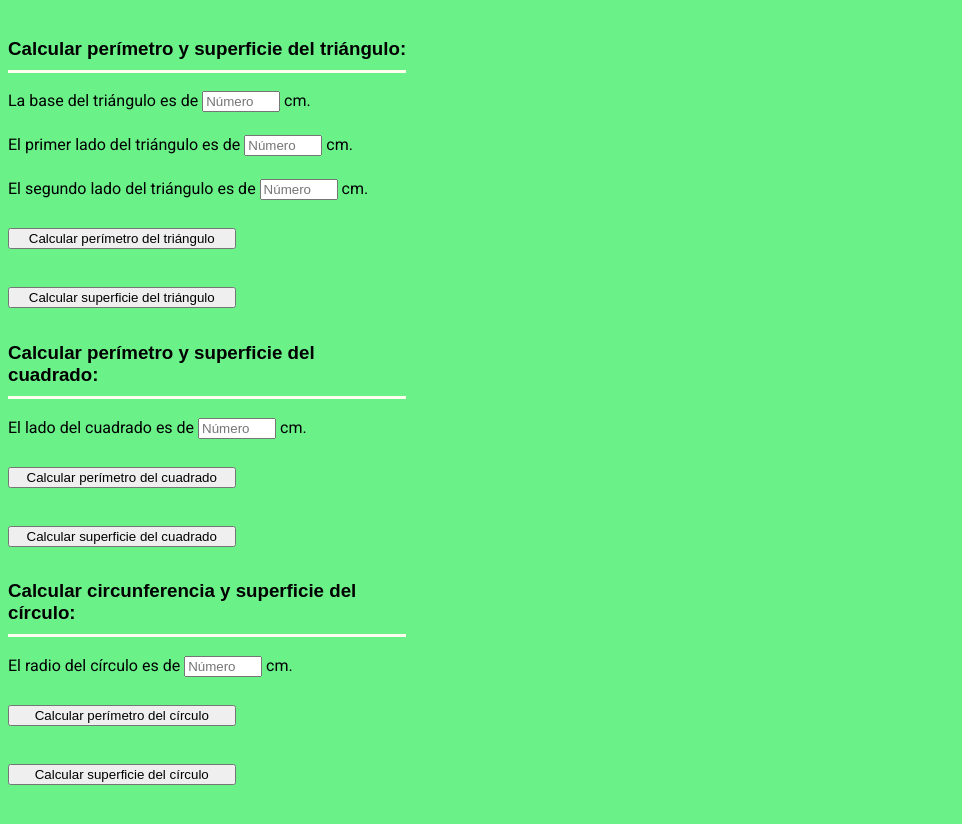
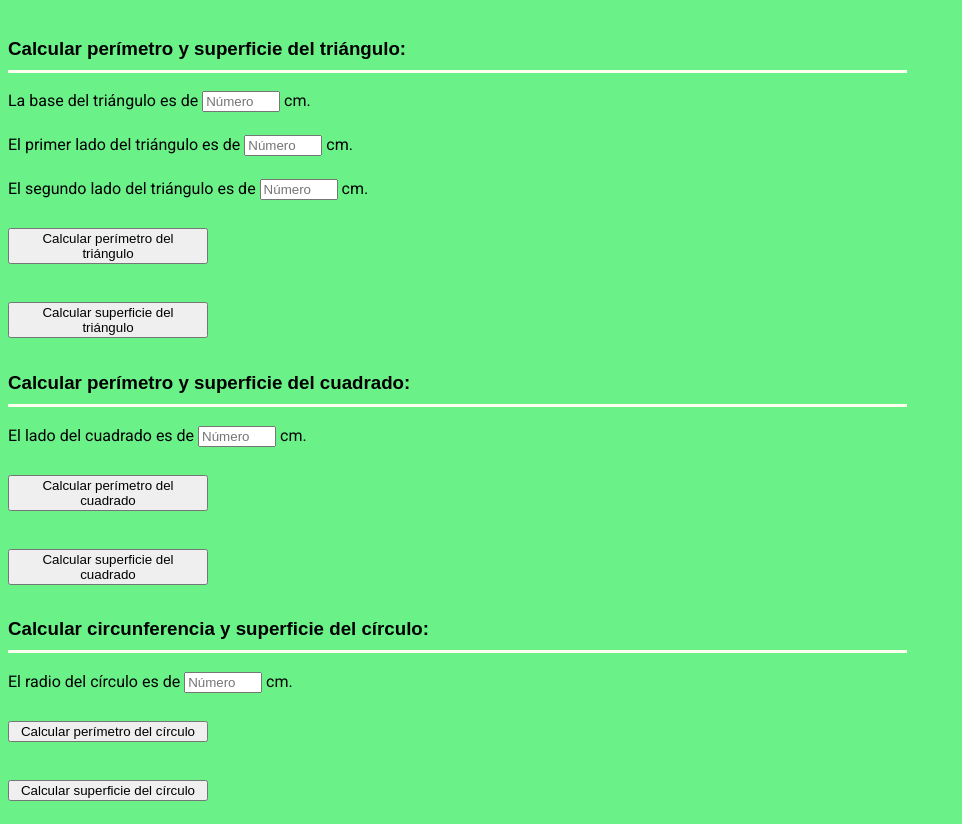
Before and after one commit to gonzagt/practicas-js, a plain HTML site: page index.html in a window 1280 px wide. Shown: the part 69-893 px from the top of the page, without its empty margins (0-962 px from the left). Drawn offline with Linux system fonts and the light colour scheme; a web font is replaced by a local one.

Commit message:
cambiados algunos toques con la adaptación a pantallas móviles

```diff
--- a/style.css
+++ b/style.css
@@ -27,10 +27,10 @@ header {
 }
 
 h3 {
-    width: 35%;
+    width: 79%;
     padding-bottom: 10px;
     display: flex;
-    justify-content: flex-end;
+    justify-content: flex-start;
     font-family: 'Encode Sans SC', sans-serif !important;
     border-bottom: solid ivory;
 }
@@ -51,7 +51,7 @@ form {
 }
 
 button {
-    width: 20%;
+    width: 15em;
     margin-top: 5px;
     cursor: pointer;
 }
```
